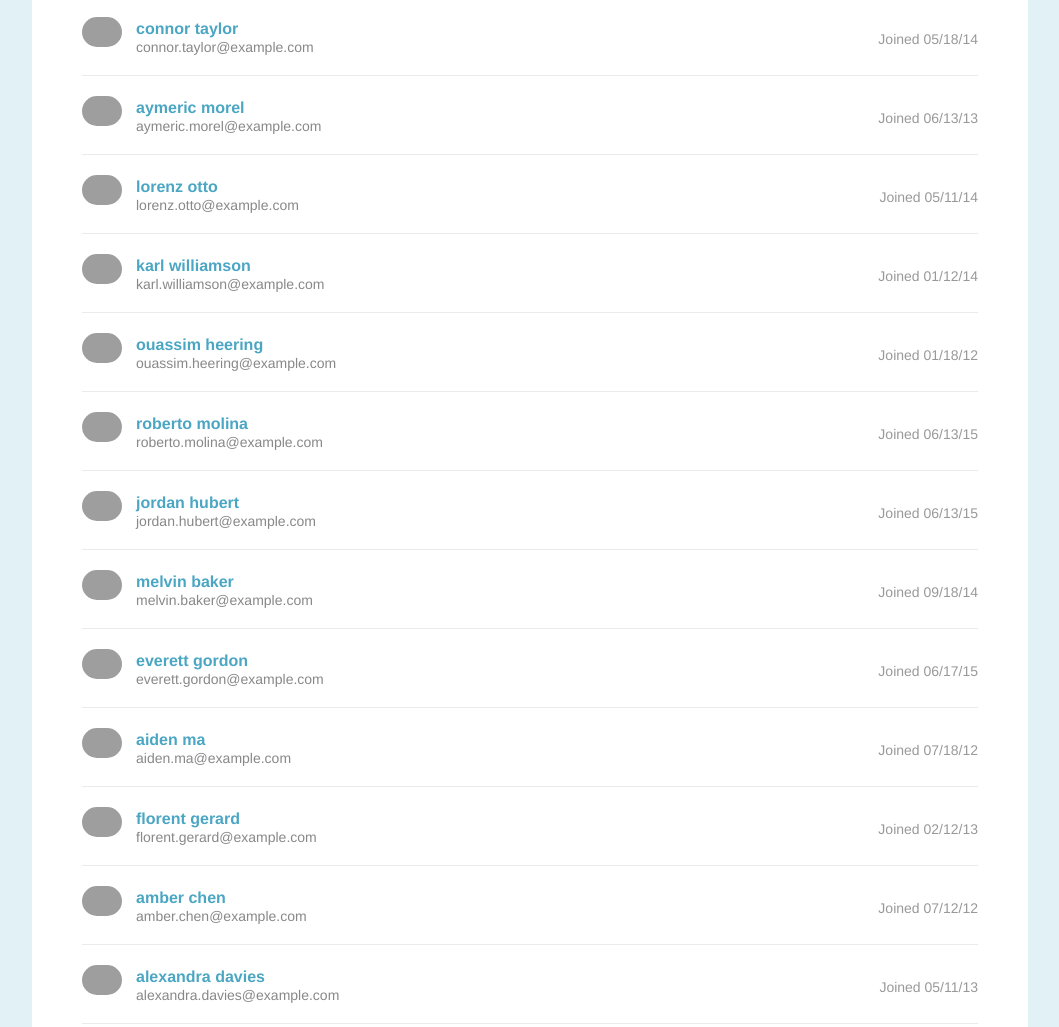
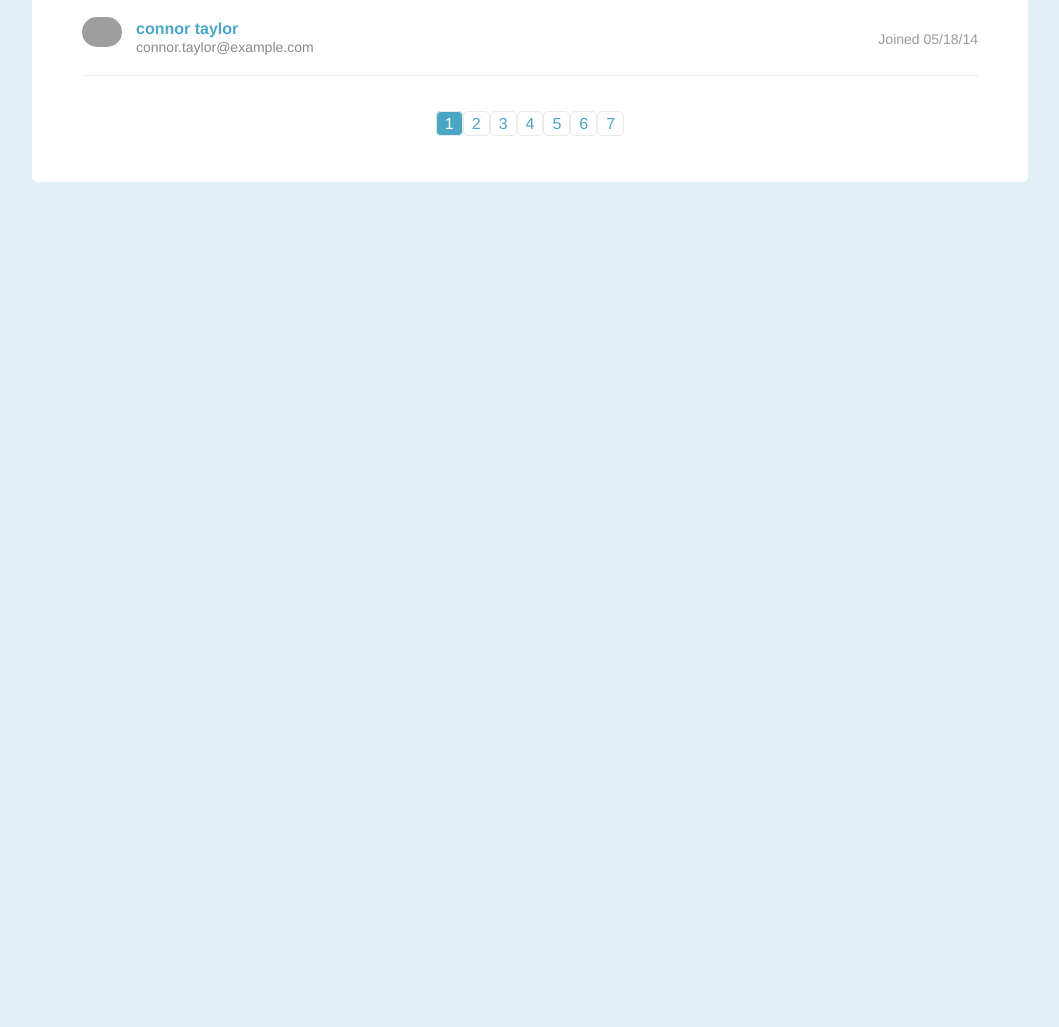
Before and after one commit to Bullspit1/Project-2-Pagination-Content-Filter, a plain HTML site: page student-list-examples/64students.html in a window 1280 px wide. Shown: the part 836-1863 px from the top of the page, without its empty margins (110-1169 px from the left). After the commit the page ends 1068 px from the top, so only its background shows below. Drawn offline with Linux system fonts and the light colour scheme; grey boxes are pictures that could not be loaded.

Commit message:
Various bug fixes as well as adding class active

```diff
--- a/JS/main.js
+++ b/JS/main.js
@@ -1,5 +1,5 @@
 const students = document.getElementsByClassName('student-item');
-// const page = document.getElementsByClassName('pages');
+const pages = document.getElementsByTagName('a');
 
 window.addEventListener("load", function(){
      // var l = document.querySelector()
@@ -23,64 +23,76 @@ window.addEventListener("load", function(){
 });
 
 function showPage(pageNumber, studentList){
-  let perPage = 0;
+
   // const student = document.querySelectorAll('.student-list');
   // student[0].style.display = 'none';
 // console.log(studentList[0]);
-  for (var i = 0; i < studentList.length; i++) {
+  for (let i = 0; i < studentList.length; i++) {
     studentList[i].style.display = 'none';
     // console.log(i);
-    perPage += 1;
-    // console.log(pageNumber === 10);
-    // console.log(i < i  perPage);
-    // console.log(i);
-    // console.log(i % 10);
-    // console.log(i);
-    console.log(i);
-    // console.log(pageNumber + 0);
-    // console.log((pageNumber + 0) - 10);
-    console.log(i < pageNumber + 0 && i >= (pageNumber + 0) - 10);
-    // console.log(perPage === )
-    // console.log(perPage < 10);
-    // console.log(i);
-    // console.log(i / pageNumber);
-    // console.log(pageNumber % 10);
+    // console.log(i < pageNumber + 0 && i >= (pageNumber + 0) - 10);
     //TODO Find out what to put in if statement so it displays 10 students per page
     if(i < pageNumber + 0 && i >= (pageNumber + 0) - 10){
-      // console.log(i + 1 % 10 && i < pageNumber + 0);
-      // console.log(i % 10);
-      // console.log(studentList[i]);
       studentList[i].style.display = 'block';
     }
-    // console.log(pageNumber);
   }
 }
 
 
 function appendPageLinks(studentList){
-  let pages = Math.ceil(studentList.length / 10);
-  let pageLink = '<ul>';
+  let pageNum = Math.ceil(studentList.length / 10);
+  let pageLink = '<div class="pagination"><ul>';
   // '<li class="pages"><a href="#">2</a></li>'
-    for (var i = 1; i < pages + 1; i++) {
-      pageLink += '<li class="pages"><a href="#">' + i + '</a></li>';
+    for (let i = 1; i < pageNum + 1; i++) {
+      pageLink += '<li><a href="#">' + i + '</a></li>';
     }
-    pageLink += '</ul>';
+    pageLink += '</ul></div>';
 
-    const paginationContainer = document.getElementsByClassName('pagination');
-    paginationContainer[0].innerHTML = pageLink;
+    const ulContainer = document.getElementsByClassName('student-list');
+    // paginationContainer[0].innerHTML = pageLink;
+    ulContainer[0].insertAdjacentHTML('afterend', pageLink);
 
-    // const liContainer = paginationContainer[0].querySelectorAll('li a');
-//TODO Fix this ISSUE It selcts the ul on the page
-      paginationContainer[0].addEventListener("click", function(e){
-        // console.log(e.target.innerHTML);
-        showPage(e.target.innerHTML, studentList);
-        e.target.className = 'active';
-        // if (e.target.className = '' || ) {
-        //
+    pages[0].className = 'active';
+
+    for (let p = 0; p < pageNum; p++) {
+        //TODO Fix this ISSUE It selcts the ul on the page
+      pages[p].addEventListener("click", function(e){
+        // console.log(this);
+        // console.log(this.classList[0]);
+        // console.log(this.className !== 'pages active');
+        showPage(this.innerHTML, studentList);
+        // console.log(pages[p]);
+        // console.log(pages[p].classList.remove('active'));
+        for (let y = 0; y < pageNum; y++) {
+          // console.log(pages[y]);
+          pages[y].className = "";
+        }
+        // linkWipe.className = "";
+          // paginationContainer[p].className = '';
+          this.className = 'active';
+          // if(this){
+            // console.log(pages[p].classList.remove("active"));
+            // if(){
+            //
+            // }
+            // else{
+            //
+            // }
+            // console.log('added');
+            // this.className += ' active';
+          // }
+          // else if(pages[p].className === ){
+          //   pages[p].remove()
+          // }
+
+        // else{
+        //   pages[p].className = 'pages';
         // }
       });
-
-
+      // if(paginationContainer[p]){
+      //
+      // }
+     }
   }
 
 
--- a/student-list-examples/44students.html
+++ b/student-list-examples/44students.html
@@ -454,6 +454,7 @@
            </div>
         </li>
       </ul>
+      <script src="../JS/main.js"></script>
     </div>
   </body>
 </html>
--- a/student-list-examples/64students.html
+++ b/student-list-examples/64students.html
@@ -654,6 +654,7 @@
            </div>
         </li>
       </ul>
+      <script src="../JS/main.js"></script>
     </div>
   </body>
 </html>
```
Also changed, not shown: index.html (+2 -2 lines).
